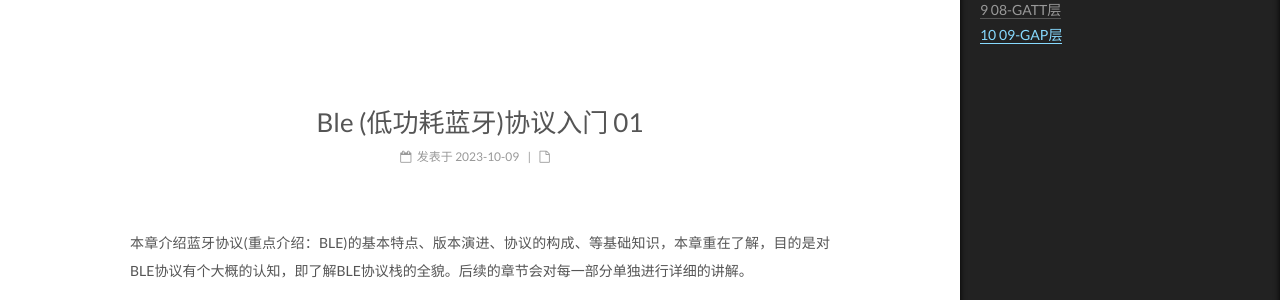
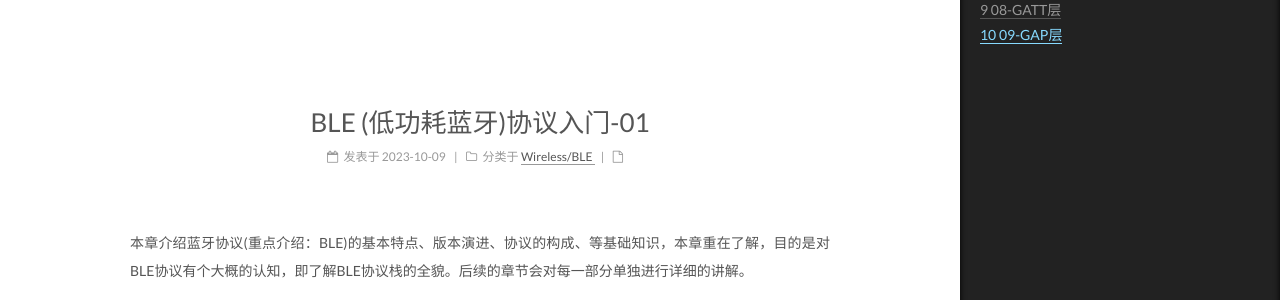
Before and after one commit to 9-tong/9-tong.github.io, a Jekyll site: the page built from _posts/2023-10-09-BLE (低功耗蓝牙)协议入门-01.md, in a window 1280 px wide. Shown: the part 274-574 px from the top of the page. Built offline with Jekyll 4.4.1, drawn with Linux system fonts in a browser that asks for light colours; comment, search, counter and statistics services are not loaded; part of the change alters nothing that is shown.

Commit message:
add 2023-10-09-BLE (低功耗蓝牙)协议入门-01.md&author.png

```diff
--- a/_posts/2023-10-09-BLE (低功耗蓝牙)协议入门-01.md
+++ b/_posts/2023-10-09-BLE (低功耗蓝牙)协议入门-01.md
@@ -1,3 +1,11 @@
+---
+title: BLE (低功耗蓝牙)协议入门-01
+date: 2023-10-09 00:00:00
+categories:
+- Wireless/BLE
+tags: 无线安全
+---
+
 本章介绍蓝牙协议(重点介绍：BLE)的基本特点、版本演进、协议的构成、等基础知识，本章重在了解，目的是对BLE协议有个大概的认知，即了解BLE协议栈的全貌。后续的章节会对每一部分单独进行详细的讲解。
 
 # 00-蓝牙的历史
```
